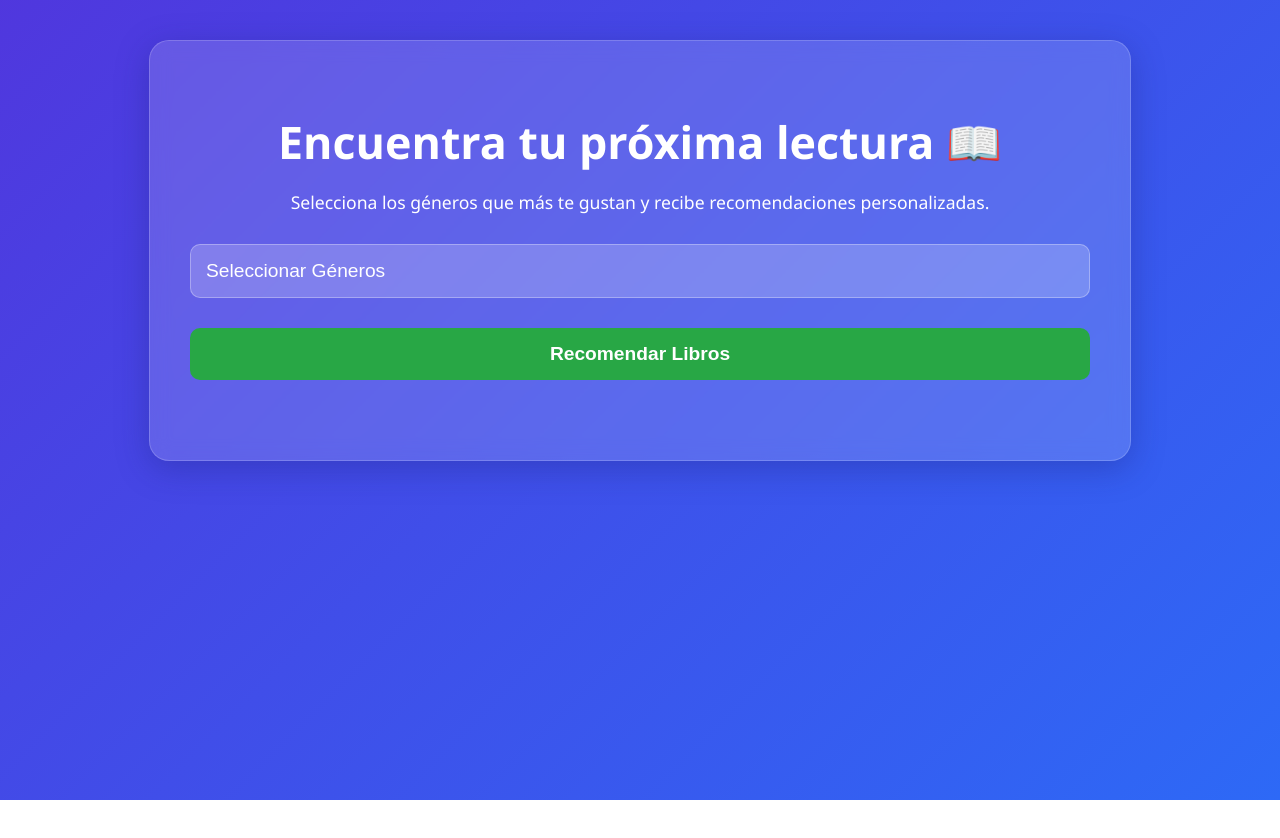
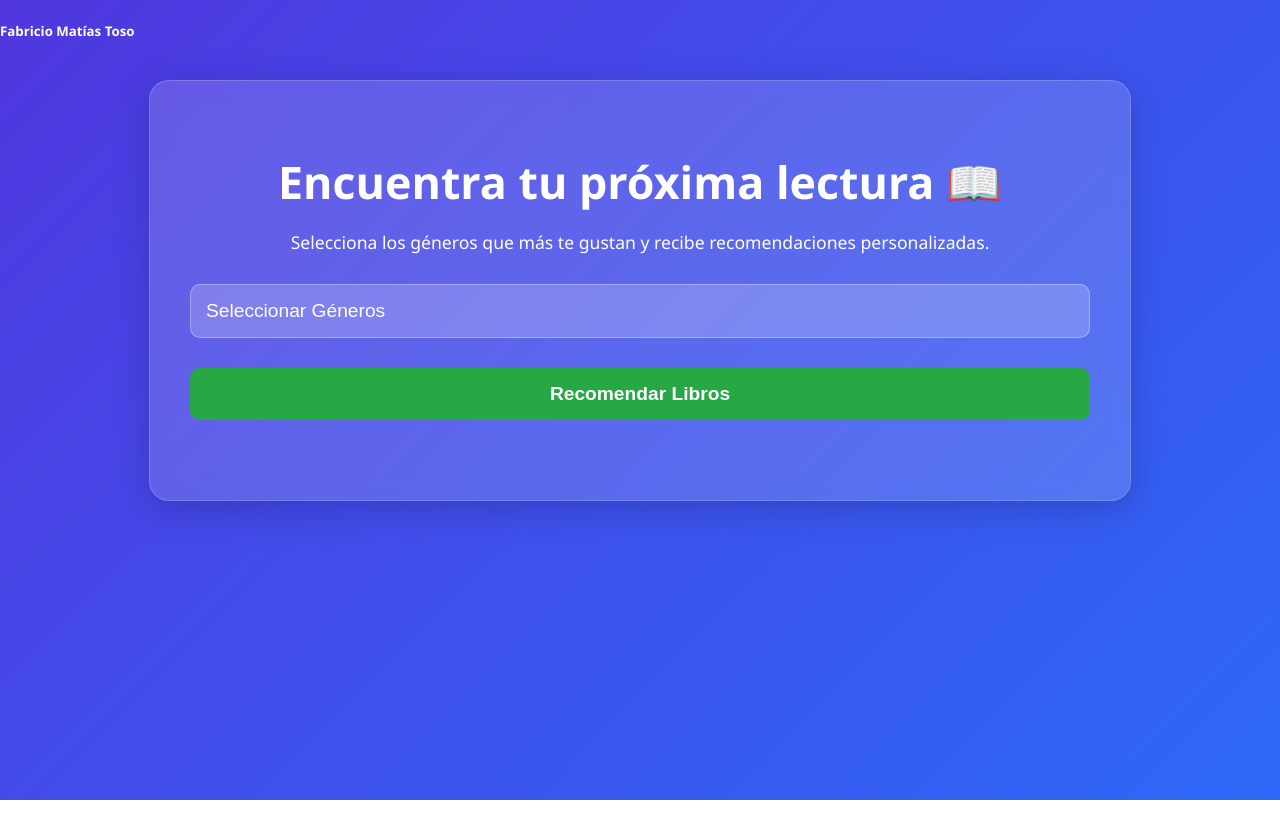
Before and after one commit to FaMatias/Recomendador-de-Libros, a plain HTML site: page index.html in a window 1280 px wide. Drawn offline with Linux system fonts and the light colour scheme.

Commit message:
Update index.html

```diff
--- a/index.html
+++ b/index.html
@@ -4,6 +4,7 @@
     <meta charset="UTF-8">
     <meta name="viewport" content="width=device-width, initial-scale=1.0">
     <title>Recomendador de Libros 📚</title>
+    <h5>Fabricio Matías Toso</h5>
     <link rel="stylesheet" href="styles.css">
 </head>
 <body>
```
